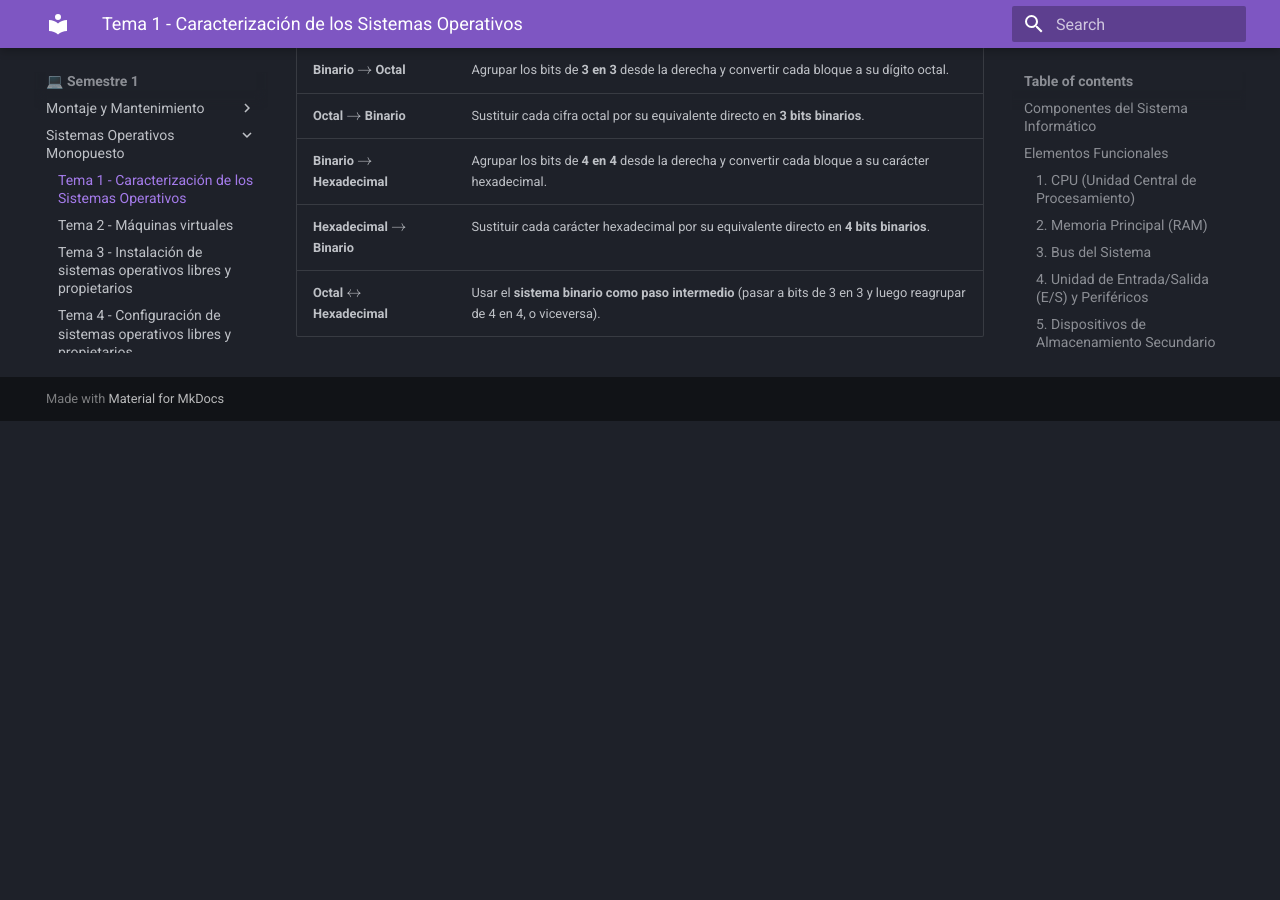
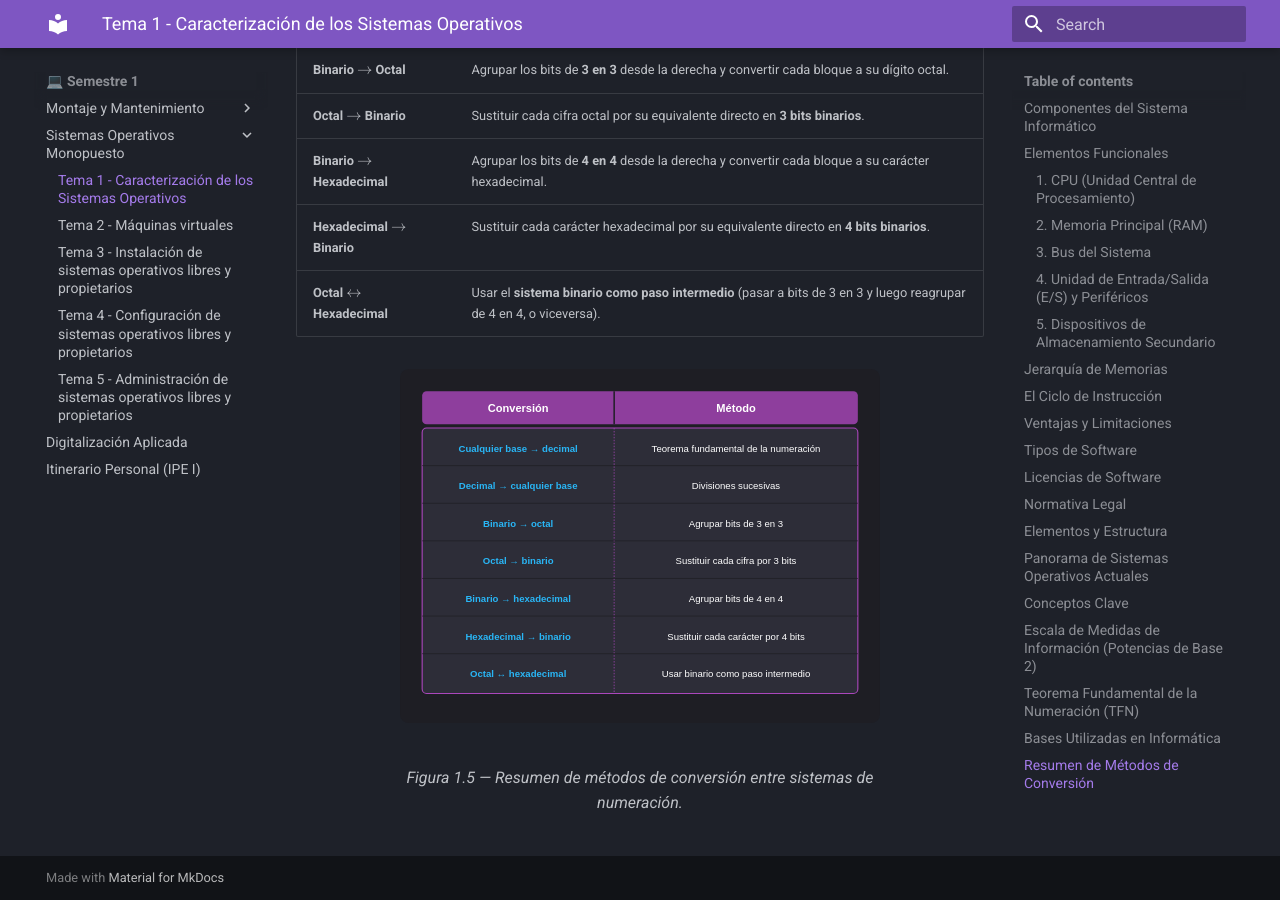
Before and after one commit to Beamspark/SMR-Apuntes, an MkDocs documentation site: the page built from docs/sistemas/tema-1.md, in a window 1280 px wide and 900 px high, scrolled down 8765 px. Built offline with MkDocs 1.6.1 and Material for MkDocs 9.7.7, drawn with Linux system fonts in a browser that asks for light colours; before the commit the page ends 9186 px from its top, so only the background shows below that.

Commit message:
Update tema-1.md

```diff
--- a/docs/sistemas/tema-1.md
+++ b/docs/sistemas/tema-1.md
@@ -233,5 +233,10 @@
 | **Hexadecimal $\rightarrow$ Binario** | Sustituir cada carácter hexadecimal por su equivalente directo en **4 bits binarios**. |
 | **Octal $\leftrightarrow$ Hexadecimal** | Usar el **sistema binario como paso intermedio** (pasar a bits de 3 en 3 y luego reagrupar de 4 en 4, o viceversa). |
 
+<figure markdown="span">
+  ![Resumen de Métodos de Conversión entre Sistemas de Numeración](../img/sistemas/tema-1/conversion-sistemas-numeracion.svg)
+  <figcaption>Figura 1.5 — Resumen de métodos de conversión entre sistemas de numeración.</figcaption>
+</figure>
+
 
 --8<-- "docs/includes/glosario.md"
```
